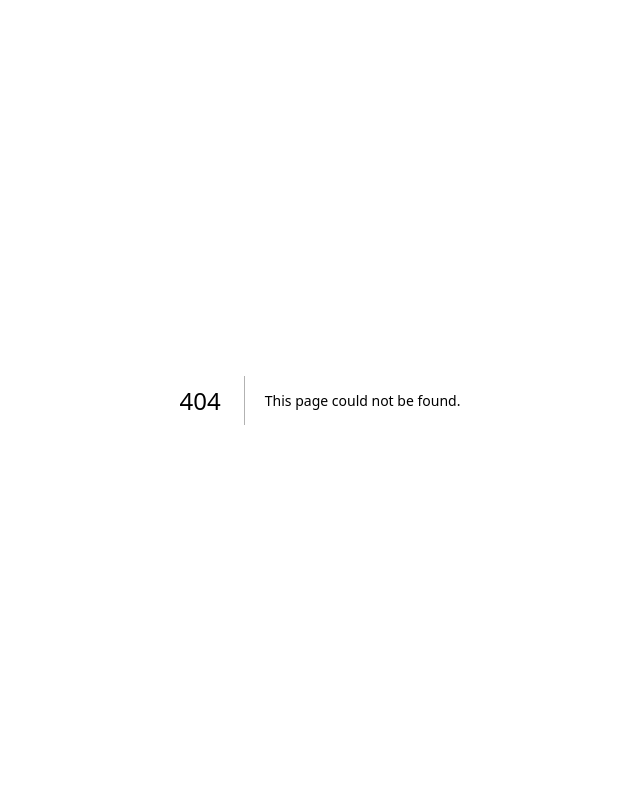
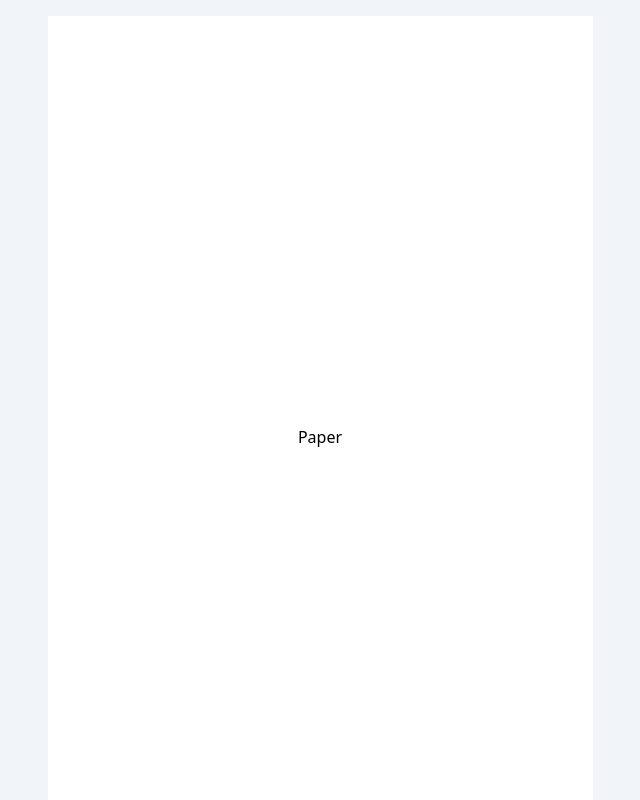
Before and after one commit to binhphancreator/makecv.next, a Next.js app: page /document/preview/1 in a window 1280 px wide. Before the commit this address had no page. Shown: the whole page, without its empty margins (320-960 px from the left). Built offline with nearby package versions, Linux system fonts and the light colour scheme.

Commit message:
moveable touchable

```diff
--- /dev/null
+++ b/src/components/document/Paper.tsx
@@ -0,0 +1,51 @@
+import React, { useMemo, useState } from "react";
+
+interface PaperProps {
+  children?: React.ReactElement;
+  size: "A3" | "A4" | "A5" | PaperSize;
+  style?: React.CSSProperties;
+}
+
+export type PaperSize = {
+  width: number;
+  height: number;
+};
+
+const Paper = ({ size: intialSize, style }: PaperProps) => {
+  const findSizePage = () => {
+    var defaultSize: PaperSize = {
+      width: 545,
+      height: 842,
+    };
+
+    if (typeof intialSize === "object") {
+      return intialSize;
+    }
+
+    return defaultSize;
+  };
+
+  const [size, setSize] = useState<PaperSize>(findSizePage());
+  const paperRef = React.createRef<HTMLDivElement>();
+
+  const paperStyle = useMemo<React.CSSProperties>(() => {
+    return {
+      width: `${size.width}px`,
+      minHeight: `${size.height}px`,
+      minWidth: `${size.width}px`,
+      maxWidth: `${size.width}px`,
+    };
+  }, [size]);
+
+  return (
+    <div
+      ref={paperRef}
+      className="paper"
+      style={{ ...paperStyle, ...(style || {}) }}
+    >
+      <h1>Paper</h1>
+    </div>
+  );
+};
+
+export default Paper;
--- /dev/null
+++ b/src/components/document/TouchPaper.tsx
@@ -0,0 +1,74 @@
+import React, { useLayoutEffect, useMemo, useState } from "react";
+
+interface TouchPaperProps {
+  position: {
+    x: number;
+    y: number;
+  };
+  scale?: number;
+  children?: React.ReactElement;
+}
+
+const TouchPaper = ({
+  position: initialPosition,
+  scale: initialScale,
+  children,
+}: TouchPaperProps) => {
+  const [position, setPosition] = useState(initialPosition);
+  const [scale, setScale] = useState(initialScale ?? 1);
+  const viewportRef = React.createRef<HTMLDivElement>();
+  const touchPaperRef = React.createRef<HTMLDivElement>();
+
+  useLayoutEffect(() => {
+    setPosition({
+      x:
+        (viewportRef.current?.clientWidth || 0) / 2 -
+        (touchPaperRef.current?.clientWidth || 0) / 2,
+      y: 16,
+    });
+  }, []);
+
+  const handleMouseDown = (event: any) => {
+    const startX = event.pageX - position?.x;
+    const startY = event.pageY - position?.y;
+
+    const handleMouseMove = (eventMove: any) => {
+      setPosition({
+        x: eventMove.pageX - startX,
+        y: eventMove.pageY - startY,
+      });
+    };
+
+    const handleMouseUp = () => {
+      window.removeEventListener("mousemove", handleMouseMove);
+      window.removeEventListener("mouseup", handleMouseUp);
+    };
+
+    window.addEventListener("mousemove", handleMouseMove);
+    window.addEventListener("mouseup", handleMouseUp);
+  };
+
+  const touchPaperStyle = useMemo<React.CSSProperties>(() => {
+    const style: React.CSSProperties = {
+      left: position?.x ?? 0 + "px",
+      top: position?.y ?? 0 + "px",
+      transform: `scale(${scale})`,
+    };
+    return style;
+  }, [position, scale]);
+
+  return (
+    <div className="viewport-paper" ref={viewportRef}>
+      <div
+        className={"touch-paper"}
+        style={touchPaperStyle}
+        onMouseDown={handleMouseDown}
+        ref={touchPaperRef}
+      >
+        {children}
+      </div>
+    </div>
+  );
+};
+
+export default TouchPaper;
--- /dev/null
+++ b/src/pages/document/preview/[token].tsx
@@ -0,0 +1,18 @@
+import React from "react";
+import { NextPage } from "next";
+import TouchPaper from "~/components/document/TouchPaper";
+import Paper from "~/components/document/Paper";
+
+interface PreviewProps {}
+
+const Preview: NextPage = ({}: PreviewProps) => {
+  return (
+    <div className="document-preview-page">
+      <TouchPaper position={{ x: 0, y: 0 }}>
+        <Paper size={"A4"} />
+      </TouchPaper>
+    </div>
+  );
+};
+
+export default Preview;
--- /dev/null
+++ b/src/styles/components/_index.scss
@@ -0,0 +1 @@
+@import "document/paper";
--- /dev/null
+++ b/src/styles/components/document/_paper.scss
@@ -0,0 +1,15 @@
+.viewport-paper {
+  width: 100%;
+  height: 100%;
+  position: relative;
+  overflow: auto;
+
+  .touch-paper {
+    position: absolute;
+    transform-origin: top left;
+  }
+
+  .paper {
+    @apply bg-white flex items-center justify-center;
+  }
+}
--- a/src/styles/main.scss
+++ b/src/styles/main.scss
@@ -1 +1,3 @@
 @import "vendors/index";
+@import "components/index";
+@import "pages/index";
--- /dev/null
+++ b/src/styles/pages/_index.scss
@@ -0,0 +1 @@
+@import "document/preview";
--- /dev/null
+++ b/src/styles/pages/document/_preview.scss
@@ -0,0 +1,3 @@
+.document-preview-page {
+  @apply fixed left-0 bottom-0 right-0 top-0 bg-slate-100 overflow-auto;
+}
```
Also changed, not shown: .eslintrc.json.
